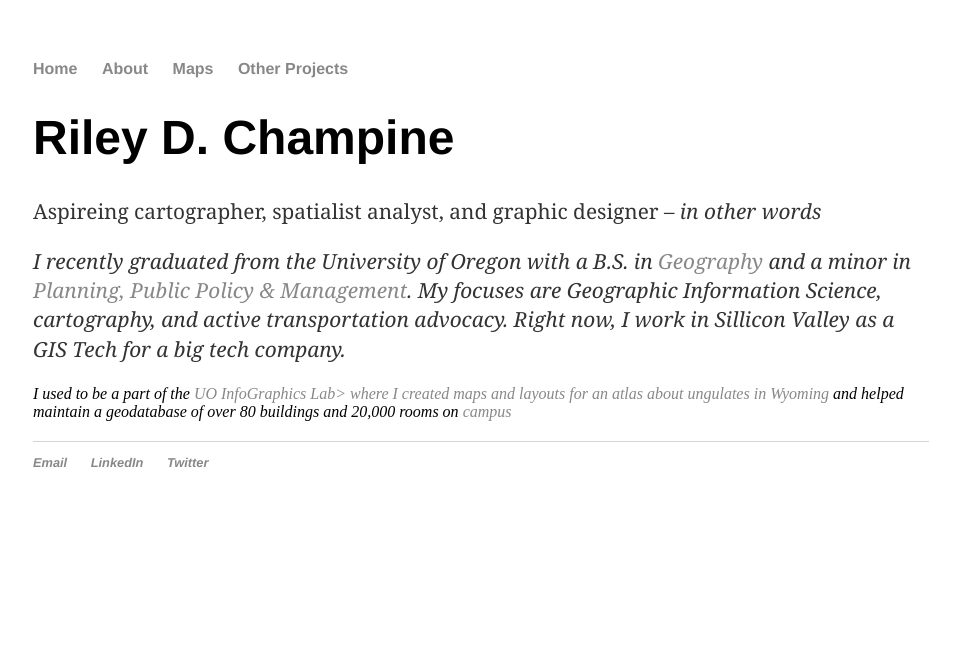
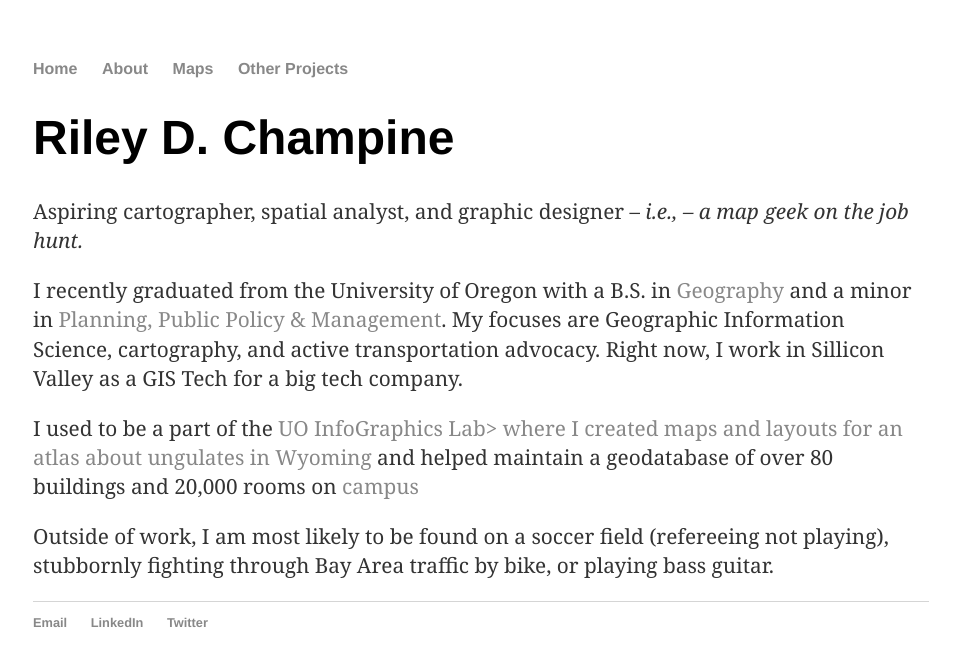
Before and after one commit to rileydchampine/rileydchampine.github.io, a Jekyll site: the page built from index.html, in a window 1280 px wide. Shown: the top 666 px of the page, without its empty margins (159-1119 px from the left). Built offline with Jekyll 4.4.1, drawn with Linux system fonts in a browser that asks for light colours.

Commit message:
Update index.html

```diff
--- a/index.html
+++ b/index.html
@@ -4,7 +4,8 @@ title: RDC – Home
 ---
     <div class="blurb">
        	<h1>Riley D. Champine</h1>
-       		<p>Aspireing cartographer, spatialist analyst, and graphic designer – <em>in other words</em. – a map geek on the job hunt.</p>
+       		<p>Aspiring cartographer, spatial analyst, and graphic designer – <em>i.e., – a map geek on the job hunt.</em>
 		<p>I recently graduated from the University of Oregon with a B.S. in <a href="http://geography.uoregon.edu/">Geography </a> and a minor in <a href="https://pppm.uoregon.edu/">Planning, Public Policy &amp; Management</a>. My focuses are Geographic Information Science, cartography, and active transportation advocacy. Right now, I work in Sillicon Valley as a GIS Tech for a big tech company.</p>
-		<p></p>I used to be a part of the <a href=http://infographics.uoregon.edu/>UO InfoGraphics Lab> where I created maps and layouts for an <a href="http://migrationinitiative.org/content/atlas-wildlife-migration">atlas about ungulates in Wyoming</a></strong> and helped maintain a geodatabase of over 80 buildings and 20,000 rooms on <a href="http://infographics.uoregon.edu/services/campus-mapping/" target="_blank">campus</a></p>
+		<p>I used to be a part of the <a href=http://infographics.uoregon.edu/>UO InfoGraphics Lab> where I created maps and layouts for an <a href="http://migrationinitiative.org/content/atlas-wildlife-migration">atlas about ungulates in Wyoming</a></strong> and helped maintain a geodatabase of over 80 buildings and 20,000 rooms on <a href="http://infographics.uoregon.edu/services/campus-mapping/" target="_blank">campus</a></p>
+		<p>Outside of work, I am most likely to be found on a soccer field (refereeing not playing), stubbornly fighting through Bay Area traffic by bike, or playing bass guitar.</p>
 	</div><!-- /.blurb -->
```
